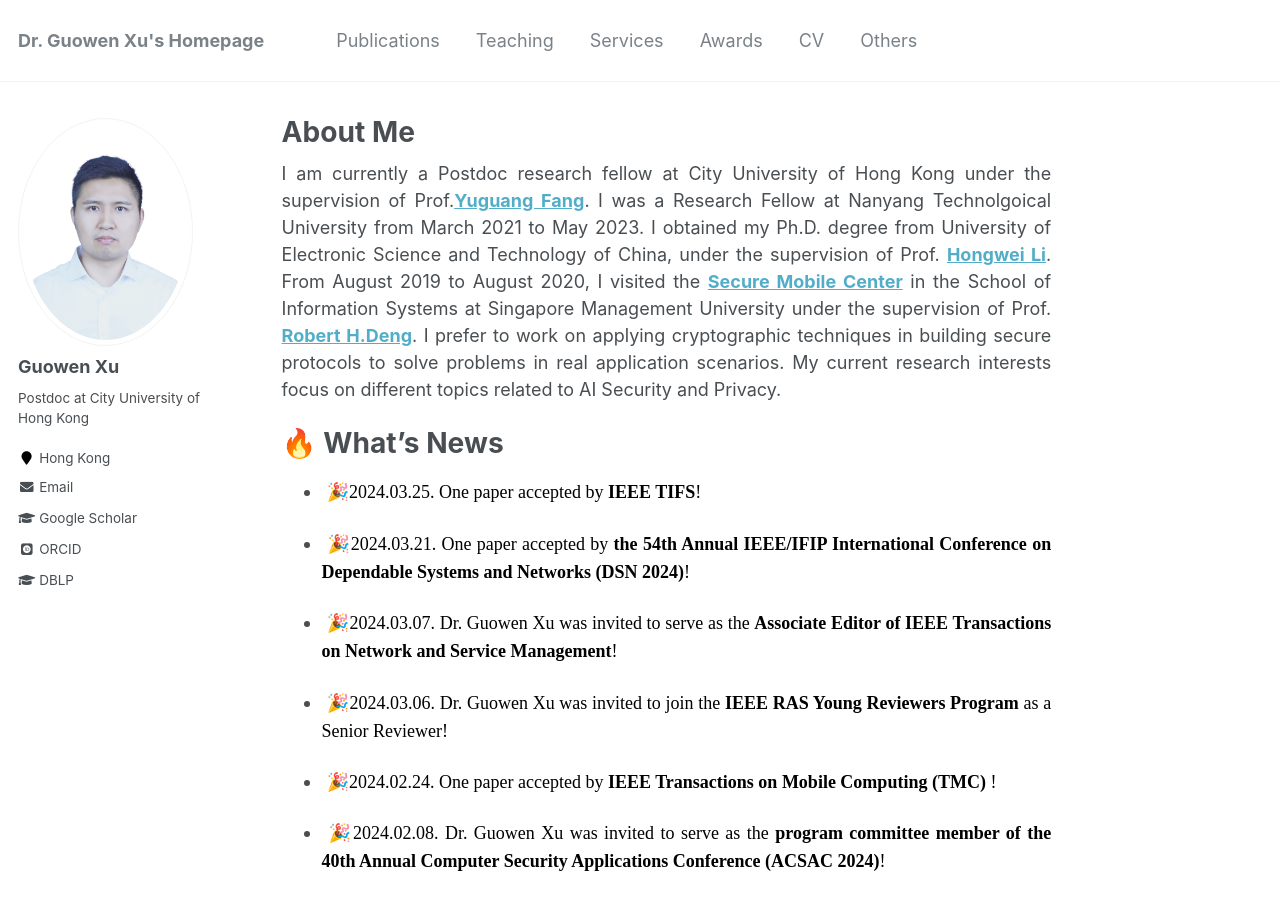
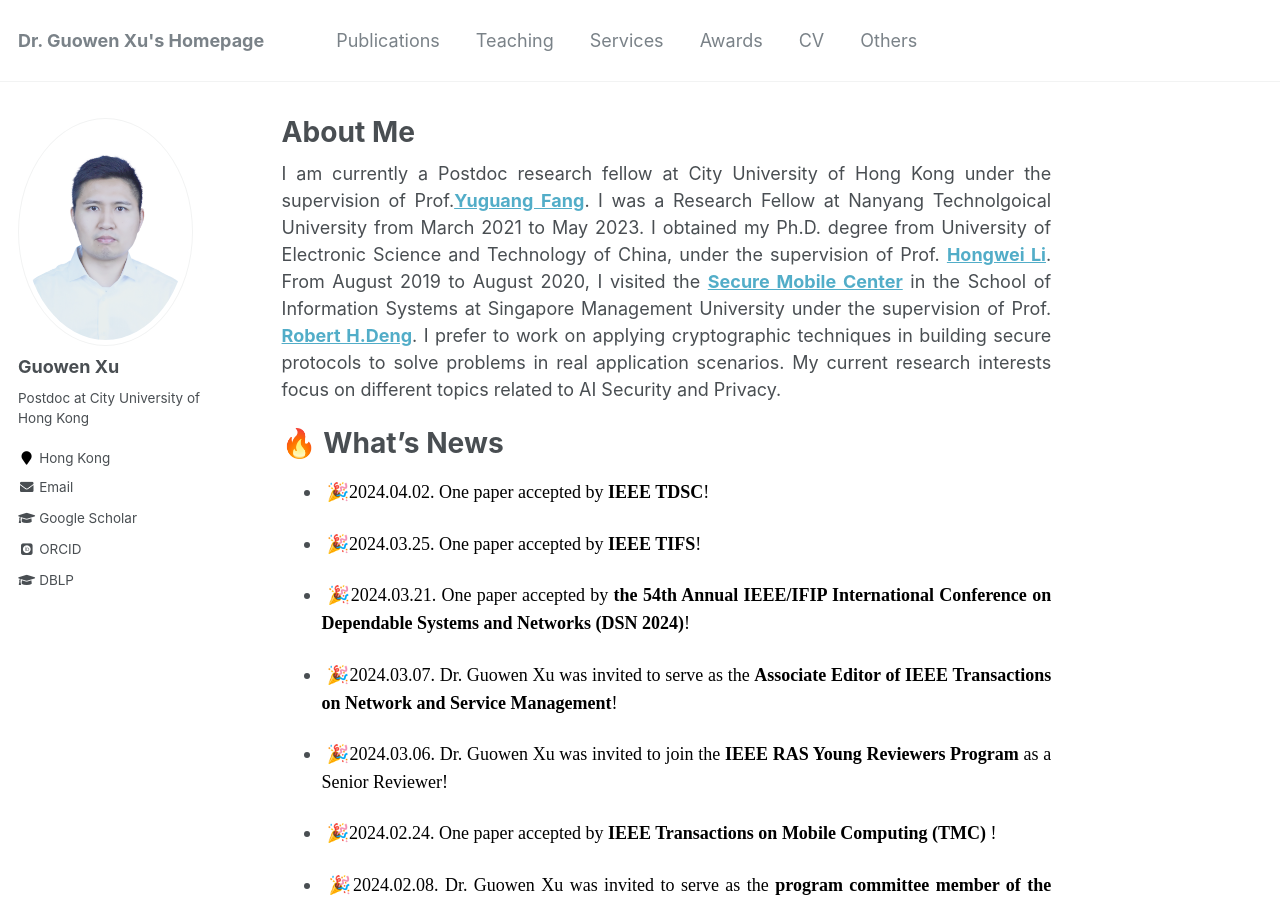
Before and after one commit to Guowen-xu/guowen-xu.github.io, a Jekyll site: the page built from _pages/about.md, in a window 1280 px wide and 900 px high. Built offline with Jekyll 4.4.1, drawn with Linux system fonts in a browser that asks for light colours; some web fonts are replaced.

Commit message:
Update about.md

```diff
--- a/_pages/about.md
+++ b/_pages/about.md
@@ -15,7 +15,8 @@ redirect_from:
 
   🔥 What's News
 ======
--   <p align="justify">&nbsp;🎉<font face="Times New Roman" color=black size=4>2024.03.25. One paper accepted by <b>IEEE TIFS</b>!</font></p>
+-    <p align="justify">&nbsp;🎉<font face="Times New Roman" color=black size=4>2024.04.02. One paper  accepted by  <b>IEEE  TDSC</b>!</font></p>
+-    <p align="justify">&nbsp;🎉<font face="Times New Roman" color=black size=4>2024.03.25. One paper accepted by <b>IEEE TIFS</b>!</font></p>
 -    <p align="justify">&nbsp;🎉<font face="Times New Roman" color=black size=4>2024.03.21.  One paper accepted by  <b>the 54th Annual IEEE/IFIP International Conference on Dependable Systems and Networks (DSN 2024)</b>!</font></p>
 -   <p align="justify">&nbsp;🎉<font face="Times New Roman" color=black size=4>2024.03.07.  Dr. Guowen Xu was invited to serve as the  <b>Associate Editor of IEEE Transactions on Network and Service Management</b>!</font></p>
 - <p align="justify">&nbsp;🎉<font face="Times New Roman" color=black size=4>2024.03.06. Dr. Guowen Xu was invited to join the  <b> IEEE RAS Young Reviewers Program</b> as a Senior Reviewer!</font></p>
```
